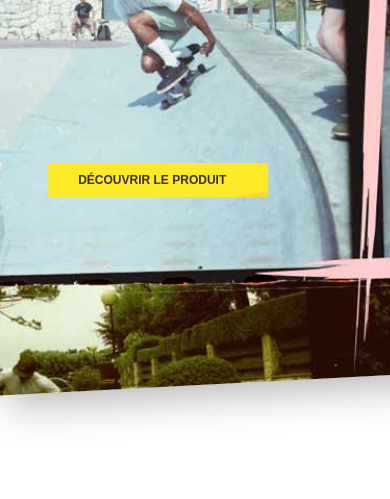
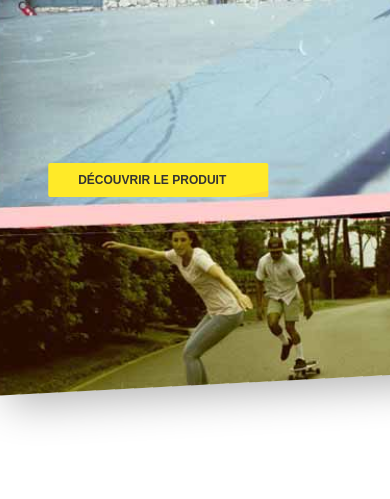
Before and after one commit to PierreNodles/carveS40, a plain HTML site: page index.html in a window 390 px wide. Shown: the part 451-950 px from the top of the page. Drawn offline with nearby package versions, Linux system fonts and the light colour scheme.

Commit message:
Header + Background position responsive

```diff
--- a/css/main.scss
+++ b/css/main.scss
@@ -71,7 +71,6 @@
 
       @include sm {
         padding : 220px 20px 0px 30px;
-        background-position: left -250px top 50px;
       }
 
       .dp_container-jumbo {
```
Also changed, not shown: css/main.min.css.
